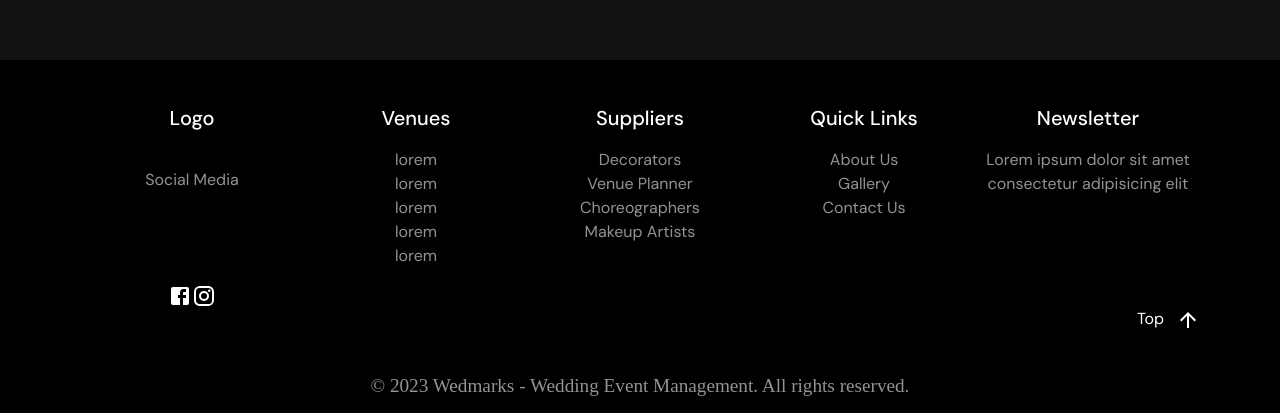
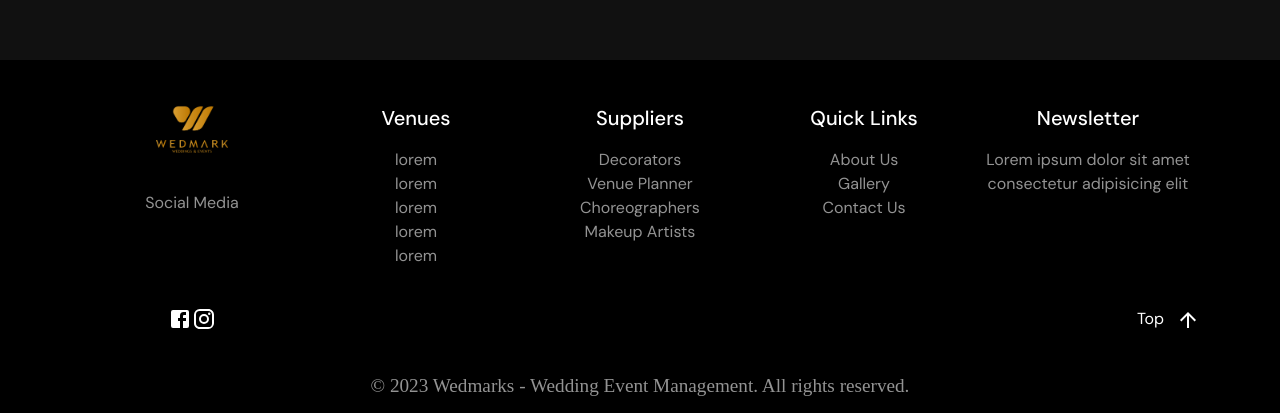
Before and after one commit to ArunKumar000777/wed-marks, a React (Vite) app: page /services in a window 1280 px wide. Shown: the part 780-1193 px from the top of the page. Built offline with nearby package versions, Linux system fonts and the light colour scheme; a web font is replaced by a local one.

Commit message:
added logo to the footer

```diff
--- a/src/components/Footer.jsx
+++ b/src/components/Footer.jsx
@@ -2,6 +2,7 @@ import React from "react";
 import FacebookIcon from "@mui/icons-material/Facebook";
 import InstagramIcon from "@mui/icons-material/Instagram";
 import ArrowUpwardIcon from "@mui/icons-material/ArrowUpward";
+import logo from "../assets/WedmarkLogo.png";
 
 const Footer = () => {
     const handleOnClick = () => {
@@ -10,9 +11,9 @@ const Footer = () => {
     return (
         <footer className="bg-dark">
             <div className=" min-h-[312px]  px-20 pt-11 grid lg:grid-cols-5 md:grid-cols-3 md:gap-y-5 sm:grid-cols-2 text-darg_gray  text-center gap-y-8 pb-10">
-                <div className="flex flex-col gap-y-3">
-                    <h3 className="text-xl font-medium">Logo</h3>
-                    <h5 className="mt-6 text-dark_gray">Social Media</h5>
+                <div className="flex flex-col items-center gap-y-3">
+                    <img src={logo} alt="logo" className="w-20 " />
+                    <h5 className="mt-6 text-center text-dark_gray">Social Media</h5>
                     <div className="flex justify-center lg:mt-20">
                         <FacebookIcon className="text-white cursor-pointer" />
                         <InstagramIcon className="text-white cursor-pointer" />
@@ -50,7 +51,9 @@ const Footer = () => {
                     </div>
                 </div>
             </div>
-            <p className="flex justify-center pb-3">&copy; 2023 Wedmarks - Wedding Event Management. All rights reserved.</p>
+            <p className="flex justify-center pb-3">
+                &copy; 2023 Wedmarks - Wedding Event Management. All rights reserved.
+            </p>
         </footer>
     );
 };
```
